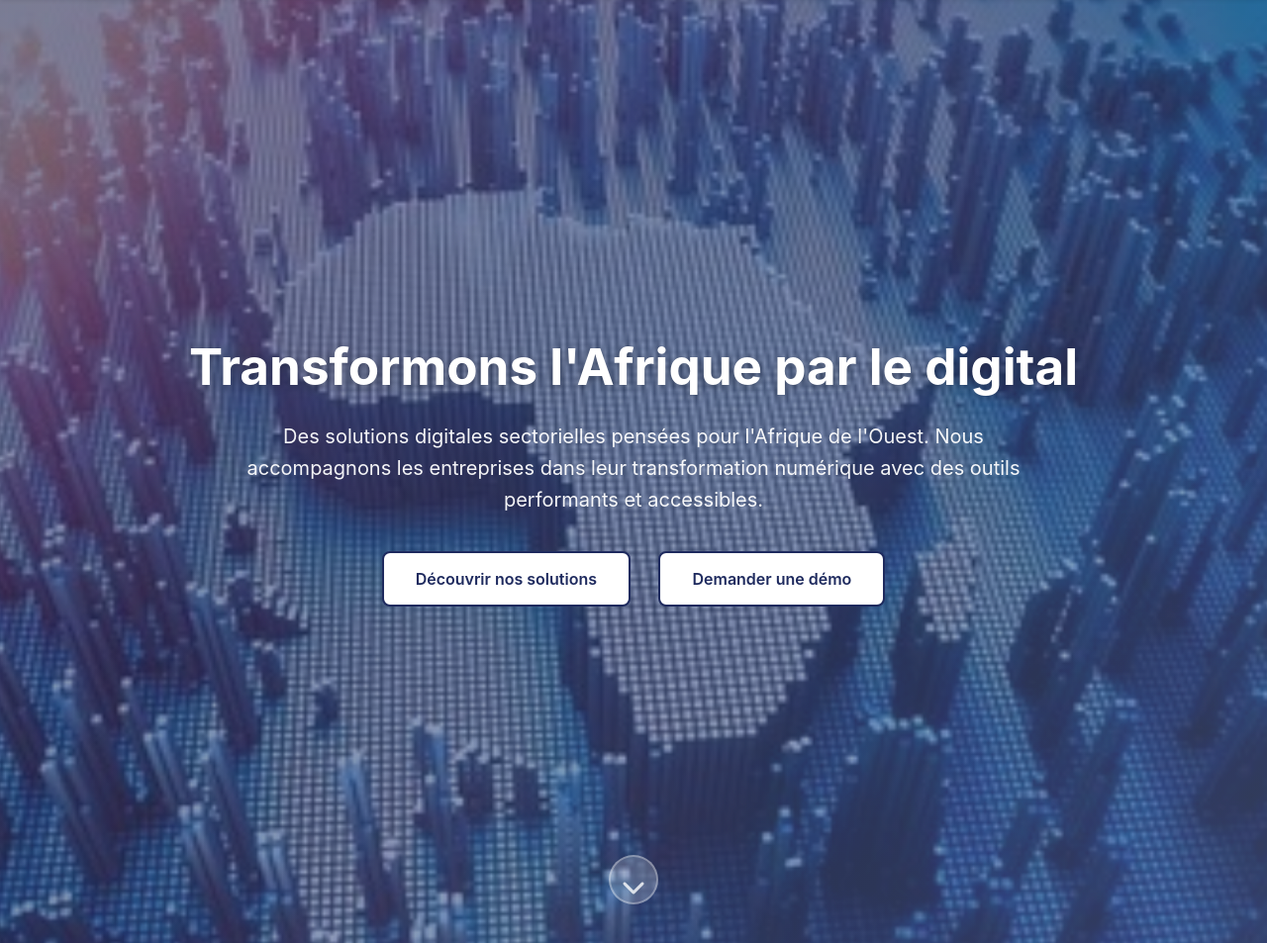
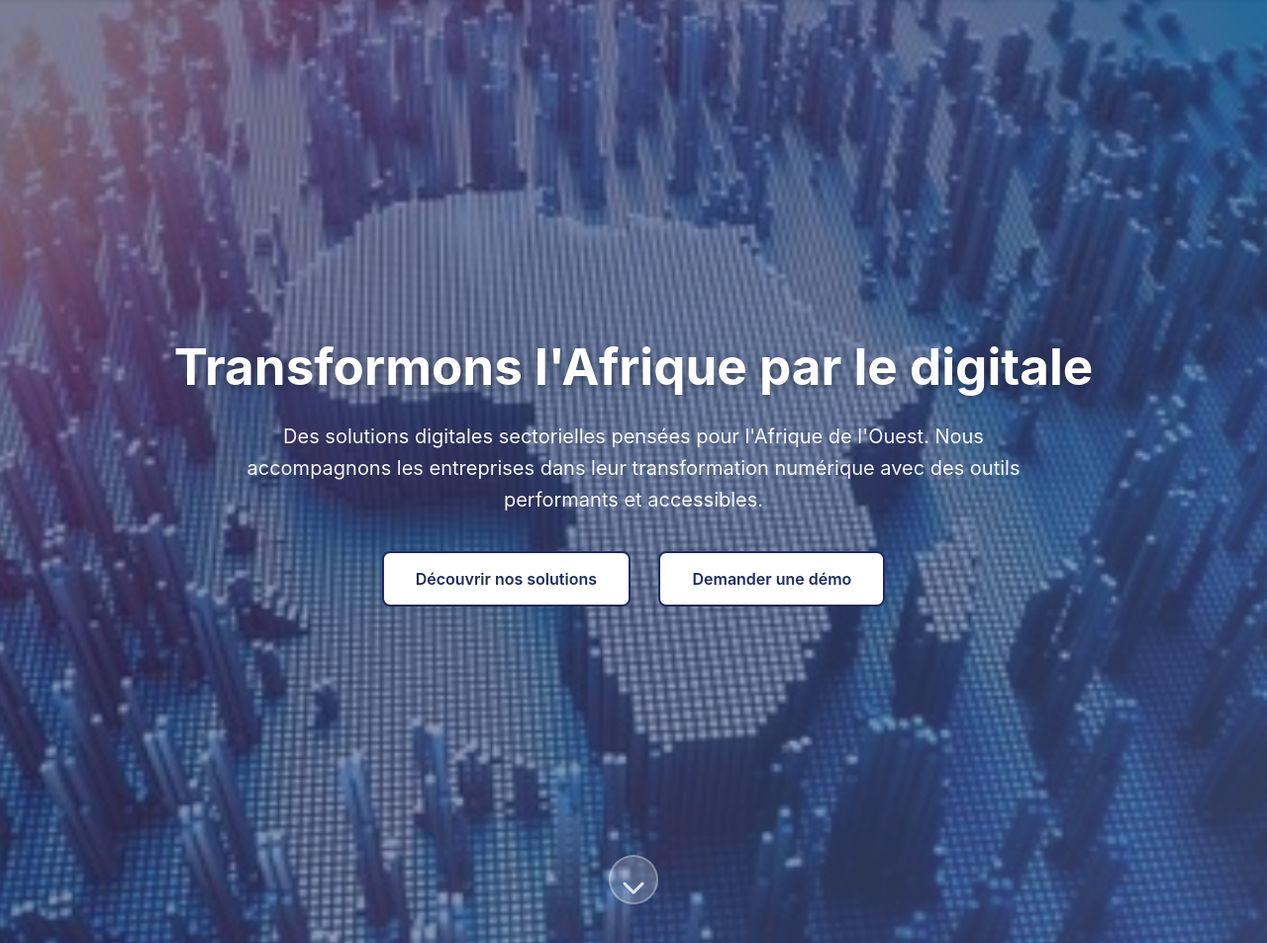
Before and after one commit to mouhameddiop92/kanzeyco, a PHP site: page / in a window 1280 px wide. Shown: the part 99-1052 px from the top of the page at 99% size. Run offline with PHP 8.4, Linux system fonts and the light colour scheme; data that the repository does not hold is empty.

Commit message:
fix: correct spelling of digitale in hero section header

```diff
--- a/index.php
+++ b/index.php
@@ -29,7 +29,7 @@ $otherArticles = array_slice($recentArticles, 1, 3);
     <div class="container">
         <div class="row">
             <div class="col-12 text-center hero-content">
-                <h1 class="hero-title">Transformons l'Afrique par le digital</h1>
+                <h1 class="hero-title">Transformons l'Afrique par le digitale</h1>
                 <p class="hero-subtitle">Des solutions digitales sectorielles pensées pour l'Afrique de l'Ouest. Nous accompagnons les entreprises dans leur transformation numérique avec des outils performants et accessibles.</p>
                 <div class="hero-buttons mt-4">
                     <a href="#solutions" class="btn btn-hero-white">Découvrir nos solutions</a>
```
